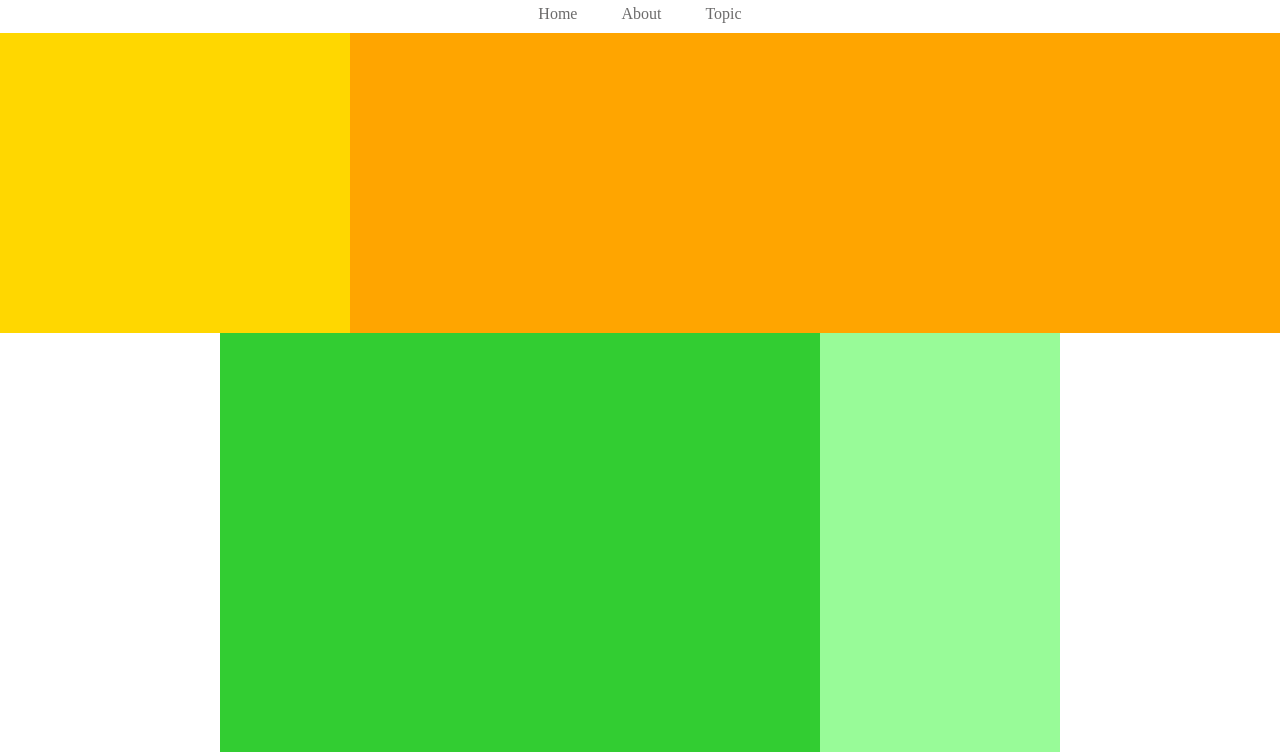
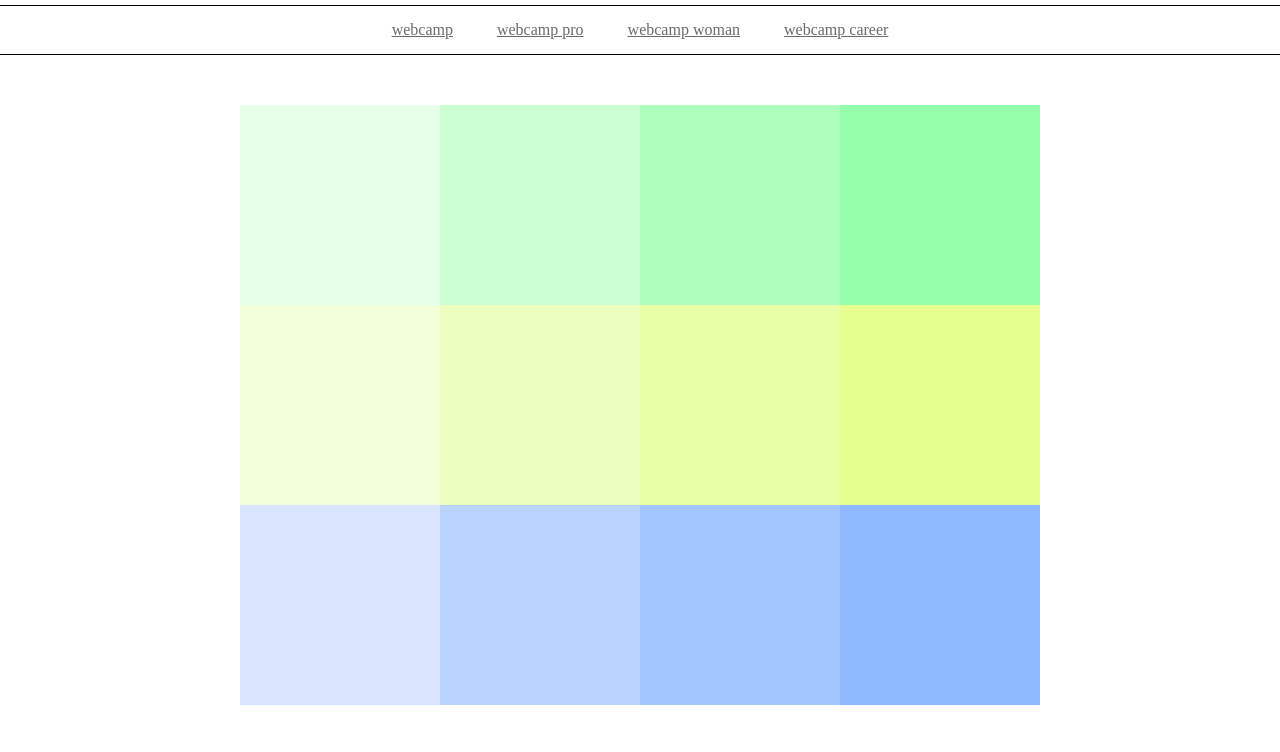
Before and after one commit to sakamoto7view/git-practice3, a plain HTML site: page index.html in a window 1280 px wide. Shown: the part 72-824 px from the top of the page. Drawn offline with Linux system fonts and the light colour scheme.

Commit message:
[Finish1-5]

```diff
--- a/index.html
+++ b/index.html
@@ -4,41 +4,55 @@
     <meta charset="UTF-8" />
     <!-- CSSファイルの読み込み -->
     <link rel="stylesheet" href="style.css" />
-    <title>CARAVAN</title>
+    <title>Infratop</title>
   </head>
 
   <body>
     <!-- header -->
-
     <header>
       <h1 class="heading">
-        <a href="index.html"> CARAVAN </a>
+        <a href="index.html"> infratop </a>
       </h1>
     </header>
 
     <!-- navigation -->
-
     <nav>
       <ul class="nav-list">
         <li class="nav-list-item">
-          <a href="index.html"> Home </a>
+          <a href="index.html"> webcamp </a>
         </li>
-        <li class="nav-list-item">About</li>
-        <li class="nav-list-item">Topic</li>
+        <li class="nav-list-item">
+          <a href="index.html"> webcamp pro</a>
+        </li>
+        <li class="nav-list-item">
+          <a href="index.html"> webcamp woman</a>
+        </li>
+        <li class="nav-list-item">
+          <a href="index.html"> webcamp career</a>
+        </li>
       </ul>
     </nav>
 
-    <!-- main-visual用のdiv -->
-
-    <div class="main-visual">
-      <div class="main-visual-content"></div>
-    </div>
-
     <!-- main用のdiv -->
-
     <div class="main">
-      <div class="blog"></div>
-      <div class="sidebar"></div>
+      <div class="main1">
+        <div class="box1"></div>
+        <div class="box2"></div>
+        <div class="box3"></div>
+        <div class="box4"></div>
+      </div>
+      <div class="main2">
+        <div class="box5"></div>
+        <div class="box6"></div>
+        <div class="box7"></div>
+        <div class="box8"></div>
+      </div>
+      <div class="main3">
+        <div class="box9"></div>
+        <div class="box10"></div>
+        <div class="box11"></div>
+        <div class="box12"></div>
+      </div>
     </div>
 
     <!-- footer -->
--- a/style.css
+++ b/style.css
@@ -6,64 +6,126 @@
   color: #6c6b6b;
 }
 
-a {
-  text-decoration: none;
-}
-
 header {
-  width: 90%; /* 横幅90% */
-  padding: 15px 0;
-  margin: 0 auto;
+  width: 100%; /* 横幅100% */
+  padding: 20px 0;
   text-align: center;
-}
-
-header .heading {
-  font-size: 32px;
 }
 
 .nav-list {
   text-align: center;
-  padding: 10px 0;
+  padding: 15px 0;
   margin: 0 auto;
+  border-top: 1px solid black;
+  border-bottom: 1px solid black;
 }
 
 .nav-list-item {
   list-style: none;
   display: inline-block;
-  margin: 0 20px;
+  margin: 0px 20px;
 }
 
-.main-visual {
-  width: 100%; /* 横幅いっぱい */
-  height: 300px; /* 高さ300px */
-  background-color: orange; /* 背景色orange */
+.main {
+  width: 800px;
+  height: 600px;
+  margin: 50px auto;
 }
 
-.main-visual-content {
-  width: 350px; /* 横幅350px */
-  height: 300px; /* 親の高さに揃える */
-  background-color: gold; /* 背景色gold */
-}
-.main {
-  width: 100%; /* 横幅いっぱい */
-  height: 1400px; /* 高さ1400px（多めに設定） */
+.main1 {
+  width: 800px; /* 横幅いっぱい */
+  height: 200px; /* 高さ1400px（多めに設定） */
 
   display: flex; /* flexboxの利用 */
   justify-content: center; /* 子要素の横並び・中央寄せ */
-
-  margin: 0 auto; /* 中央寄せ（左右に余白がないとできない） */
 }
 
-.blog {
-  width: 600px; /* 横幅600px */
-  height: 1400px; /* 高さ1400px */
-  background-color: limegreen; /* 背景色limegreen */
+.box1 {
+  width: 200px;
+  height: 200px;
+  background-color: #e6ffe9;
 }
 
-.sidebar {
-  width: 240px; /* 横幅240px */
-  height: 1400px; /* 高さ1400px */
-  background-color: palegreen; /* 背景色palegreen */
+.box2 {
+  width: 200px;
+  height: 200px;
+  background-color: #cbffd3;
+}
+
+.box3 {
+  width: 200px;
+  height: 200px;
+  background-color: #aeffbd;
+}
+
+.box4 {
+  width: 200px;
+  height: 200px;
+  background-color: #93ffab;
+}
+
+.main2 {
+  width: 800px; /* 横幅いっぱい */
+  height: 200px; /* 高さ1400px（多めに設定） */
+
+  display: flex; /* flexboxの利用 */
+  justify-content: center; /* 子要素の横並び・中央寄せ */
+}
+
+.box5 {
+  width: 200px;
+  height: 200px;
+  background-color: #f3ffd8;
+}
+
+.box6 {
+  width: 200px;
+  height: 200px;
+  background-color: #edffbe;
+}
+
+.box7 {
+  width: 200px;
+  height: 200px;
+  background-color: #e9ffa5;
+}
+
+.box8 {
+  width: 200px;
+  height: 200px;
+  background-color: #e4ff8d;
+}
+
+.main3 {
+  width: 800px; /* 横幅いっぱい */
+  height: 200px; /* 高さ1400px（多めに設定） */
+
+  display: flex; /* flexboxの利用 */
+  justify-content: center; /* 子要素の横並び・中央寄せ */
+}
+
+.box9 {
+  width: 200px;
+  height: 200px;
+  background-color: #d9e5ff;
+}
+
+.box10 {
+  width: 200px;
+  height: 200px;
+  background-color: #bad3ff;
+}
+
+.box11 {
+  width: 200px;
+  height: 200px;
+  background-color: #a4c6ff;
+}
+
+.box12 {
+  width: 200px;
+  height: 200px;
+  background-color: #8eb8ff;
 }
 
 footer {
```
